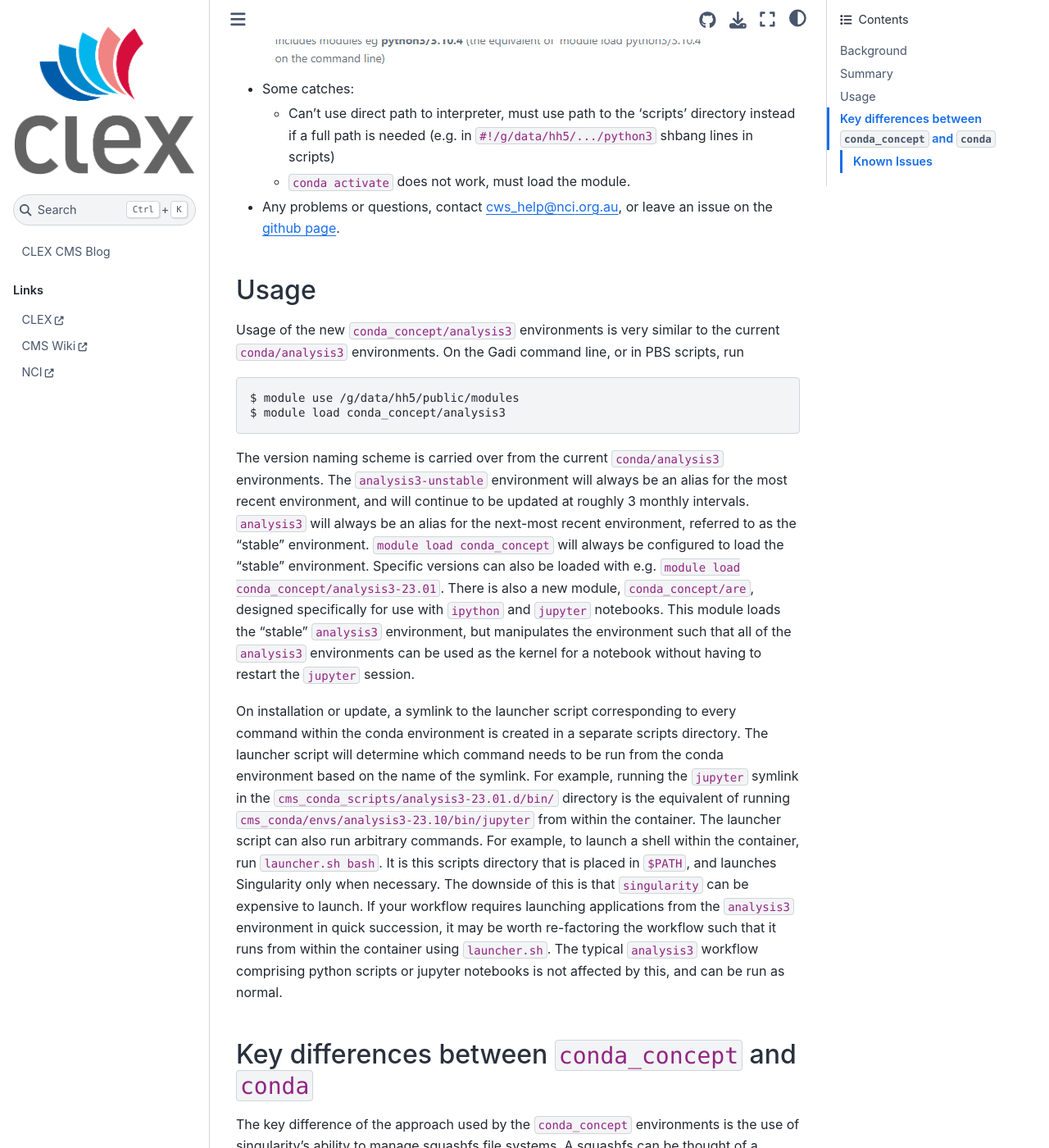
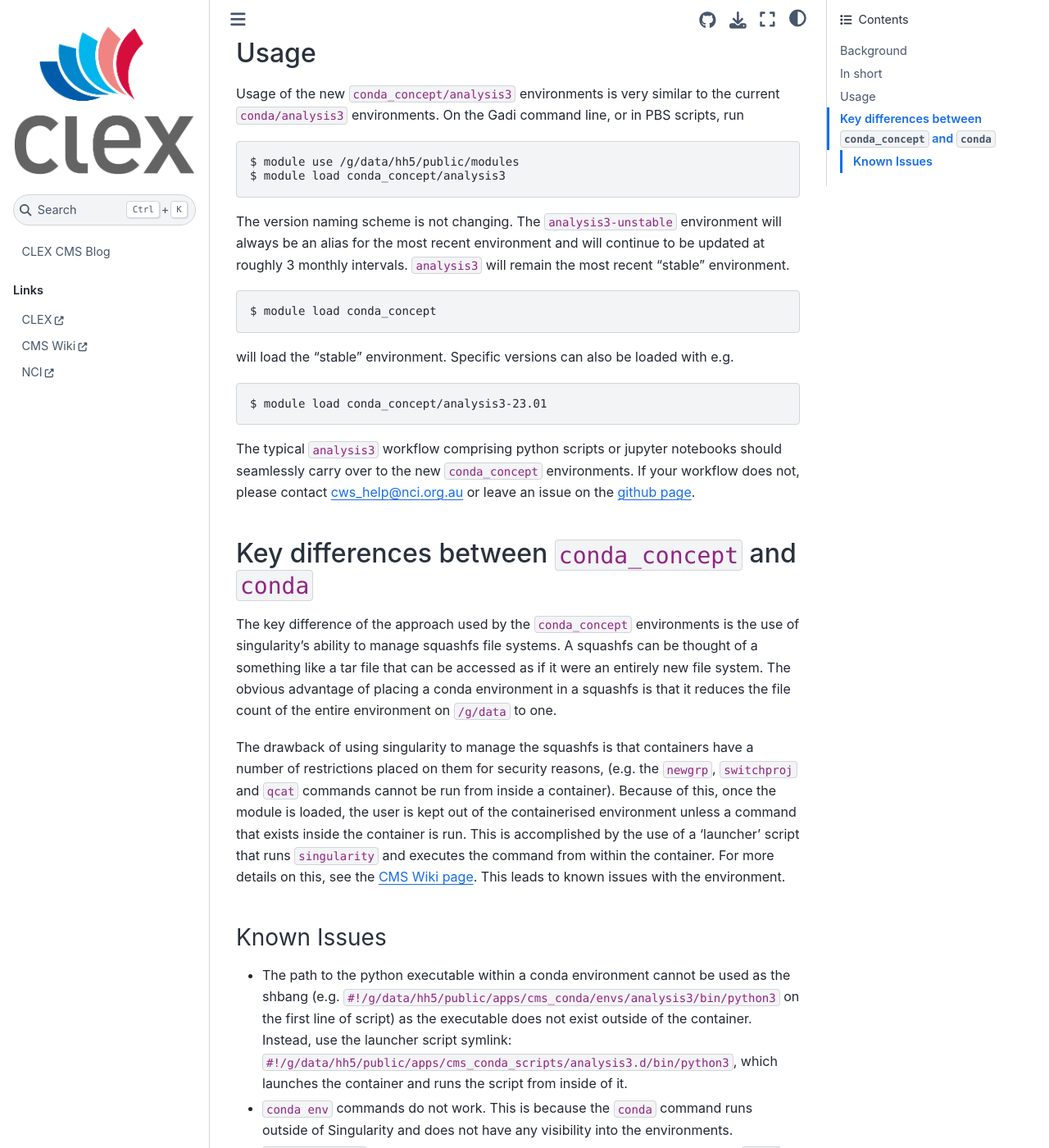
Before and after one commit to coecms/coecms.github.io, a Jupyter Book: the page built from posts/2023-02-27-introducing-new-conda.md, in a window 1280 px wide and 1400 px high, scrolled down 1747 px. Shown: the whole window at 82% size. Built offline with Jupyter Book 1.0.4 settings and Sphinx 7.4.7 and the Sphinx Book theme 1.1.4, drawn with Linux system fonts in a browser that asks for light colours; some of the changed text lies outside the part shown.

Commit message:
Updates from review

````diff
--- a/posts/2023-02-27-introducing-new-conda.md
+++ b/posts/2023-02-27-introducing-new-conda.md
@@ -8,11 +8,18 @@
 ## Background
 The hh5 python/conda environment has grown vastly in scope since it was first installed many years ago. What started as a place to put important python packages missing from NCI's installations has since become an agile, community-driven, monolithic installation serving almost 600 researchers. Currently, there are 261 packages listed in the file used to construct and update the environment. Once all of the dependencies of these packages are factored in, there are 1,015 total python packages installed in the current `analysis3-unstable` environment. As a result of the work put in by my predecessors at CLEX CMS, an update to the `analysis3-unstable` environment, from a researcher requesting a package through cws_help@nci.org.au to integration and testing of that package, can be completed in under 1 hour.
 
-That being said, there are issues that had to be addressed going forward. The most important of these issues comes from the sheer size of the environment, at 1,015 packages, the current `analysis3-unstable` environment contains 289,524 files, directories and symlinks. At approximately 10GB in size, this corresponds to an average file size of around 36kB, which is not suitable for the lustre file systems that the conda environments are installed on. Secondly the lack of integration with NCI systems is a cause of problems. As conda is designed to create integrated environments on single-user systems, it installs packages like MPI and SSH, which are not configured correctly for NCI's systems, causing issues such as MPI not working across multiple nodes, or ssh host-based authentication failing.
+That being said, there are issues that had to be addressed going forward.
 
-The new hh5 conda environment, herein referred to as `conda_concept` is our attempt to address these issues while retaining the all the strengths of the current `conda/analysis3` environments. It is a combination of container and [sqaushfs](https://en.wikipedia.org/wiki/SquashFS)-based solution, though use of a container is only a byproduct of Singularity's ability to manage `squashfs` filesystems.  It combines ideas from [Singularity Registry HPC](https://singularity-hpc.readthedocs.io/en/latest/), [Rioux et al. *PEARC '20: Practice and Experience in Advanced Research Computing, July 2020, Pages 72–76*](https://doi.org/10.1145/3311790.3401776) and the current `analysis3` environments.
+ * The size of the environment;
 
-## Summary
+     At 1,015 packages, the current `analysis3-unstable` environment contains 289,524 files, directories and symlinks. At approximately 10GB in size, this corresponds to an average file size of around 36kB, which is not suitable for the lustre file systems that the conda environments are installed on.
+ * The lack of integration with NCI systems;
+
+    As conda is designed to create integrated environments on single-user systems, it installs packages like MPI and SSH, which are not configured correctly for NCI's systems, causing issues such as MPI not working across multiple nodes, or ssh host-based authentication failing.
+
+The new hh5 conda environment, herein referred to as `conda_concept` is our attempt to address these issues while retaining the all the strengths of the current `conda/analysis3` environments. It is a combination of container and [squashfs](https://en.wikipedia.org/wiki/SquashFS)-based solution, though use of a container is only a byproduct of Singularity's ability to manage `squashfs` filesystems.  It combines ideas from [Singularity Registry HPC](https://singularity-hpc.readthedocs.io/en/latest/), [Rioux et al. *PEARC '20: Practice and Experience in Advanced Research Computing, July 2020, Pages 72–76*](https://doi.org/10.1145/3311790.3401776) and the current `analysis3` environments.
+
+## In short
 
 * Same packages as current `analysis3` environments
 * Addresses issues with the installation and maintenance of current `analysis3` environment.
@@ -25,8 +32,6 @@
 $ python3
 ```
 * `analysis3/22.07`, `analysis3/22.10` and `analysis3/23.01` environments are available - they are exact duplicates of the corresponding existing `analysis3` environments.
-* New module for ARE - `conda_concept/are`.
-![conda-are-settings](../images/conda-are-settings.png)
 * Some catches:
     * Can't use direct path to interpreter, must use path to the 'scripts' directory instead if a full path is needed (e.g. in `#!/g/data/hh5/.../python3` shbang lines in scripts)
     * `conda activate` does not work, must load the module.
@@ -38,15 +43,24 @@
 $ module use /g/data/hh5/public/modules
 $ module load conda_concept/analysis3
 ```
-The version naming scheme is carried over from the current `conda/analysis3` environments. The `analysis3-unstable` environment will always be an alias for the most recent environment, and will continue to be updated at roughly 3 monthly intervals. `analysis3` will always be an alias for the next-most recent environment, referred to as the "stable" environment. `module load conda_concept` will always be configured to load the "stable" environment. Specific versions can also be loaded with e.g. `module load conda_concept/analysis3-23.01`. There is also a new module, `conda_concept/are`, designed specifically for use with `ipython` and `jupyter` notebooks. This module loads the "stable" `analysis3` environment, but manipulates the environment such that all of the `analysis3` environments can be used as the kernel for a notebook without having to restart the `jupyter` session.
-
-On installation or update, a symlink to the launcher script corresponding to every command within the conda environment is created in a separate scripts directory. The launcher script will determine which command needs to be run from the conda environment based on the name of the symlink. For example, running the `jupyter` symlink in the `cms_conda_scripts/analysis3-23.01.d/bin/` directory is the equivalent of running `cms_conda/envs/analysis3-23.10/bin/jupyter` from within the container. The launcher script can also run arbitrary commands. For example, to launch a shell within the container, run `launcher.sh bash`. It is this scripts directory that is placed in `$PATH`, and launches Singularity only when necessary. The downside of this is that `singularity` can be expensive to launch. If your workflow requires launching applications from the `analysis3` environment in quick succession, it may be worth re-factoring the workflow such that it runs from within the container using `launcher.sh`. The typical `analysis3` workflow comprising python scripts or jupyter notebooks is not affected by this, and can be run as normal.
+The version naming scheme is not changing. The `analysis3-unstable` environment will always be an alias for the most recent environment and will continue to be updated at roughly 3 monthly intervals. `analysis3` will remain the most recent "stable" environment.
+```
+$ module load conda_concept
+```
+will load the "stable" environment. Specific versions can also be loaded with e.g.
+```
+$ module load conda_concept/analysis3-23.01
+```
+The typical `analysis3` workflow comprising python scripts or jupyter notebooks should seamlessly carry over to the new `conda_concept` environments. If your workflow does not, please contact cws_help@nci.org.au or leave an issue on the [github page](https://github.com/coecms/cms-conda-singularity/issues).
 
 ## Key differences between `conda_concept` and `conda`
-The key difference of the approach used by the `conda_concept` environments is the use of singularity's ability to manage squashfs file systems. A squashfs can be thought of a something like a tar file that can be accessed as if it were an entirely new file system. The obvious advantage of placing a conda environment in a squashfs is that it reduces the file count of the entire environment on `/g/data` to one. The drawback of using singularity to manage the squashfs is that containers have a number of restrictions placed on them for security reasons, (e.g. the `newgrp`, `switchproj` and `qcat` commands cannot be run from inside a container). Because of this, once the module is loaded, the user is kept out of the containerised environment unless a command that exists inside the container is run. This is accomplished by the use of a 'launcher' script that runs `singularity` and executes the command from within the container. For more details on this, see the [CMS Wiki page](https://climate-cms.org/cms-wiki/resources/resources-conda-setup.html). This leads to known issues with the environment.
+The key difference of the approach used by the `conda_concept` environments is the use of singularity's ability to manage squashfs file systems. A squashfs can be thought of a something like a tar file that can be accessed as if it were an entirely new file system. The obvious advantage of placing a conda environment in a squashfs is that it reduces the file count of the entire environment on `/g/data` to one.
+
+The drawback of using singularity to manage the squashfs is that containers have a number of restrictions placed on them for security reasons, (e.g. the `newgrp`, `switchproj` and `qcat` commands cannot be run from inside a container). Because of this, once the module is loaded, the user is kept out of the containerised environment unless a command that exists inside the container is run. This is accomplished by the use of a 'launcher' script that runs `singularity` and executes the command from within the container. For more details on this, see the [CMS Wiki page](https://climate-cms.org/cms-wiki/resources/resources-conda-setup.html). This leads to known issues with the environment.
 
 ### Known Issues
  * The path to the python executable within a conda environment cannot be used as the shbang (e.g. `#!/g/data/hh5/public/apps/cms_conda/envs/analysis3/bin/python3` on the first line of script) as the executable does not exist outside of the container. Instead, use the launcher script symlink: `#!/g/data/hh5/public/apps/cms_conda_scripts/analysis3.d/bin/python3`, which launches the container and runs the script from inside of it.
+ * `conda env` commands do not work. This is because the `conda` command runs outside of Singularity and does not have any visibility into the environments.
  * `conda activate` does not work. Loading the module is equivalent to running `conda activate` for a given environment, however, `conda deactivate` and `conda activate` to load a different environment after loading the module will not work.
  * Very occasionally, a package may fail to import with `IOError`. This is an issue with the underlying file system. To aid in diagnosis, please submit the PBS jobid and/or node you were working on and the time at which the import failed.
 
````
Also changed, not shown: images/conda-are-settings.png (deleted).
